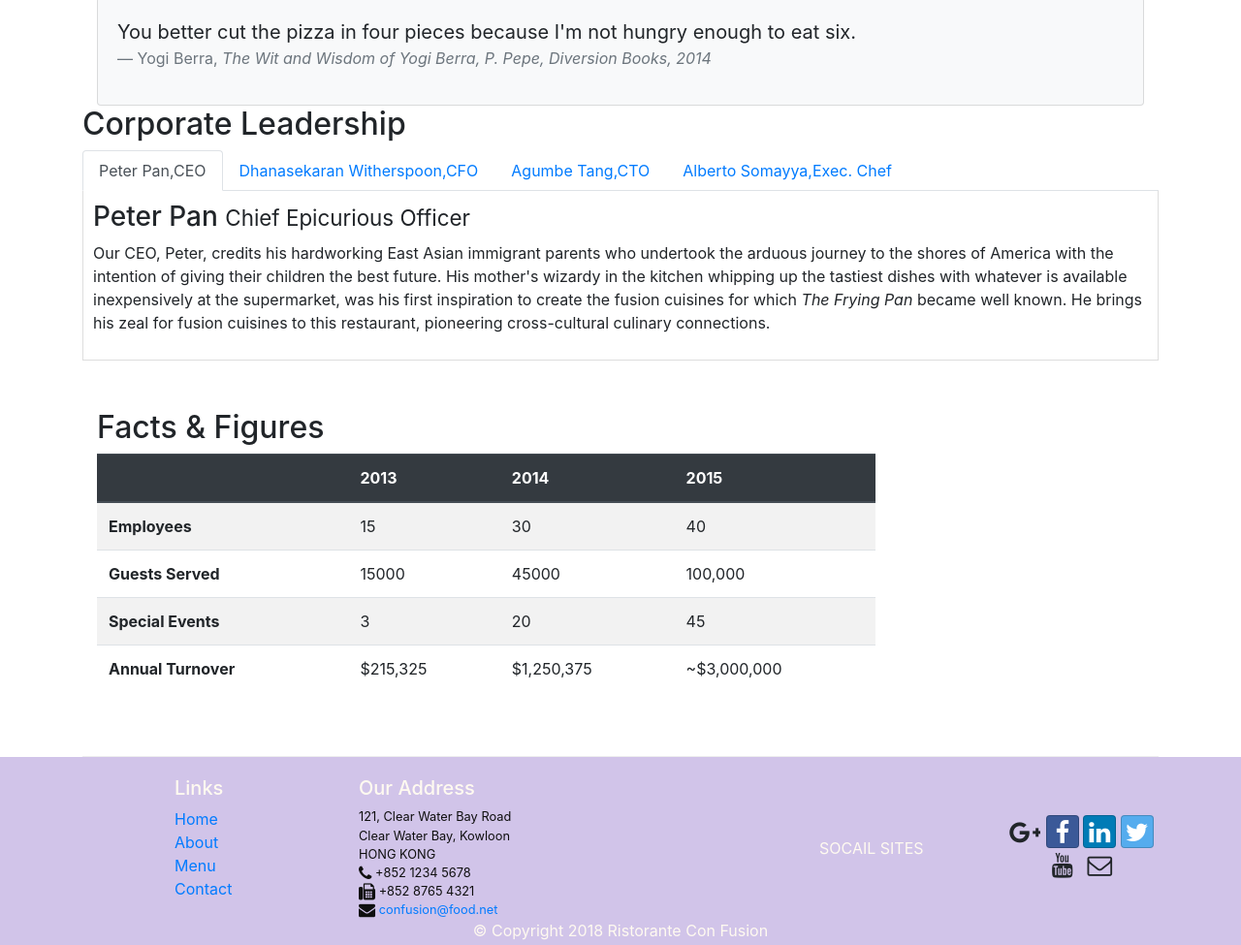
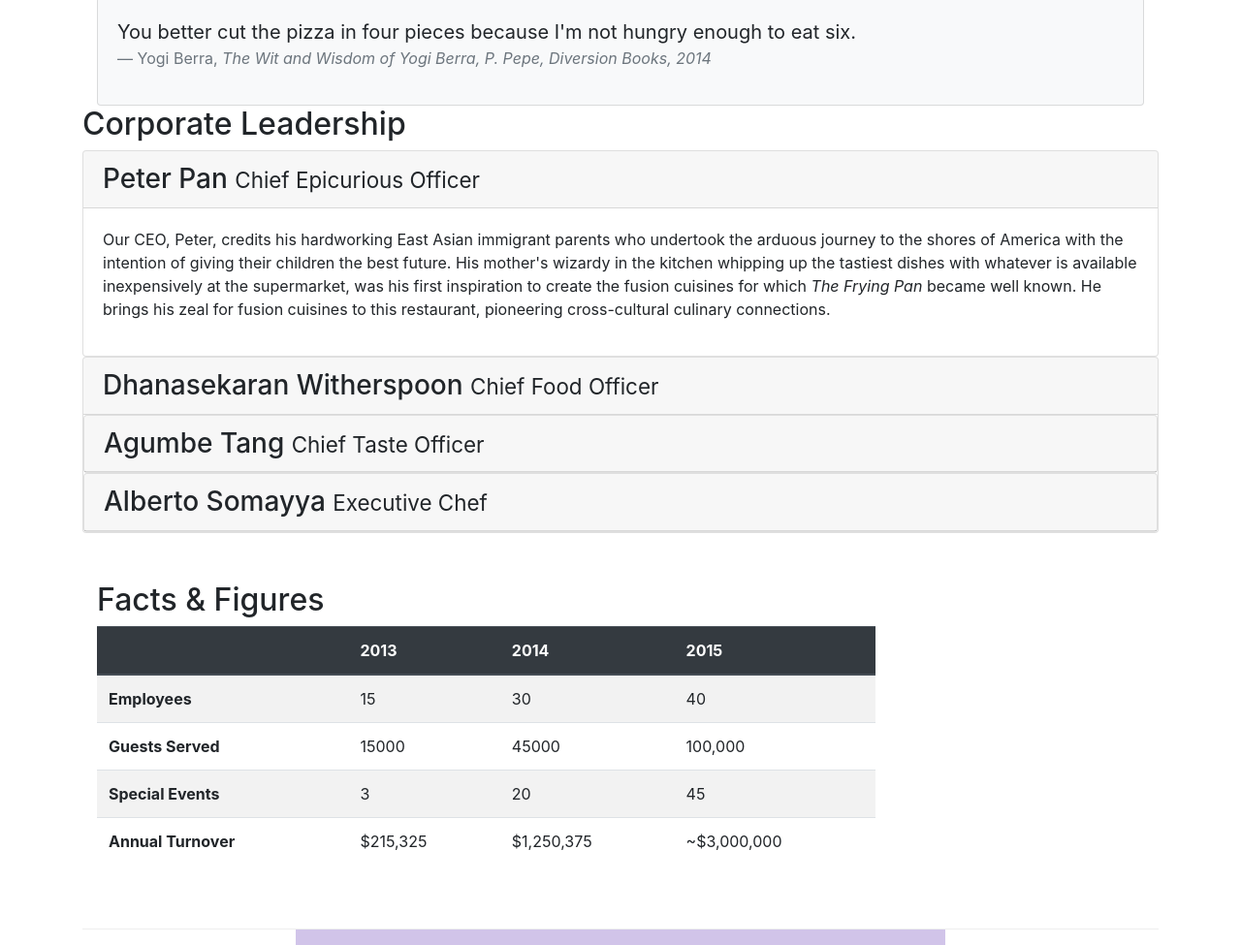
Before and after one commit to BilalRaza/bootstrap, a website: page aboutus.html in a window 1280 px wide. Shown: the part 762-1737 px from the top of the page at 97% size. Drawn offline with nearby package versions, Linux system fonts and the light colour scheme.

Commit message:
accordion

```diff
--- a/aboutus.html
+++ b/aboutus.html
@@ -116,6 +116,7 @@
         <div class="row">
             <div class=" col-sm-12">
                 <h2>Corporate Leadership</h2>
+                                           <!--
                 <ul class="nav nav-tabs">
                     <li class="nav-item">
                         <a class="nav-link active" href=#peter role="tab" data-toggle="tab">Peter Pan,CEO</a>
@@ -129,31 +130,78 @@
                             <li class="nav-item">
                                     <a class="nav-link " href=#alberto role="tab" data-toggle="tab">Alberto Somayya,Exec. Chef</a>
                                 </li>
+                                                    -->
+
+
+                </ul>
+            <div id="accordion">
+                <div class="card">
+<div class="card-header" role="tab" id="peterhead">
+    <h3 class="mb-0">
+        <a data-toggle="collapse" data-target="#peter" >
+        Peter Pan
+        <small>Chief Epicurious Officer</small>
+    </a></h3>
+
+</div>
+                        <div role="tabpanel" class="collapse show " id="peter" data-parent="#accordion">
+                            <div class="card-body">
+                                    <p  class="d-none d-sm-block ">Our CEO, Peter, credits his hardworking East Asian immigrant parents who undertook the arduous journey to the shores of America with the intention of giving their children the best future. His mother's wizardy in the kitchen whipping up the tastiest dishes with whatever is available inexpensively at the supermarket, was his first inspiration to create the fusion cuisines for which <em>The Frying Pan</em> became well known. He brings his zeal for fusion cuisines to this restaurant, pioneering cross-cultural culinary connections.</p>
+
+                            </div>
+
+                                 </div>
+                </div>
 
 
 
-                </ul>
-            <div class="tab-content">
-                <div role="tabpanel" class="tab-pane fade show active" id="peter">
-                    <h3>Peter Pan <small>Chief Epicurious Officer</small></h3>
-                    <p  class="d-none d-sm-block ">Our CEO, Peter, credits his hardworking East Asian immigrant parents who undertook the arduous journey to the shores of America with the intention of giving their children the best future. His mother's wizardy in the kitchen whipping up the tastiest dishes with whatever is available inexpensively at the supermarket, was his first inspiration to create the fusion cuisines for which <em>The Frying Pan</em> became well known. He brings his zeal for fusion cuisines to this restaurant, pioneering cross-cultural culinary connections.</p>
+
+              <div class="card">
+<div class="card-header" role="tab" id="danny">
+        <h3 class="mb-0">
+            <a data-toggle="collapse" data-target="#danny">
+            Dhanasekaran Witherspoon <small>Chief Food Officer</small>
+        </a></h3>
 </div>
-                <div role="tabpanel" class="tab-pane fade  " id="danny">
-                    <h3>Dhanasekaran Witherspoon <small>Chief Food Officer</small></h3>
+<div  class="collapse" id="danny" data-parent="#accordion">
+             <div class="card-body">
         <p class="d-none d-sm-block ">Our CFO, Danny, as he is affectionately referred to by his colleagues, comes from a long established family tradition in farming and produce. His experiences growing up on a farm in the Australian outback gave him great appreciation for varieties of food sources. As he puts it in his own words, <em>Everything that runs, wins, and everything that stays, pays!</em></p>
     </div>
-                    <div role="tabpanel" class="tab-pane fade  " id="agumbe">
-                    <h3>Agumbe Tang <small>Chief Taste Officer</small></h3>
+
+              </div>
+              <div class="card">
+                    <div class="card-header" role="tab" id="agumbehead">
+                    <h3 class="mb-0">
+                        <a class="collapsed" data-toggle="collapse" data-target="#agumbe">
+                        Agumbe Tang <small>Chief Taste Officer</small>
+                        </a>
+                    </h3>
+                </div>
+                <div class="collapse" id="agumbe" data-parent="#accordion">
+                        <div class="card-body">
                                 <p class="d-none d-sm-block ">Blessed with the most discerning gustatory sense, Agumbe, our CTO, personally ensures that every dish that we serve meets his exacting tastes. Our chefs dread the tongue lashing that ensues if their dish does not meet his exacting standards. He lives by his motto, <em>You click only if you survive my lick.</em></p>
                  </div>
-                    <div role="tabpanel" class="tab-pane fade  " id="alberto">
-                    <h3>Alberto Somayya <small>Executive Chef</small></h3>
+                 </div>
+                 </div>
+                 <div class="card">
+                            <div class="card-header" role="tab" id="albertohead">
+                            <h3 class="mb-0">
+                                <a class="collapsed" data-toggle="collapse" data-target="#alberto">
+                                Alberto Somayya <small>Executive Chef</small>
+                                </a>
+                            </h3>
+                        </div>
+                        <div class="collapse" id="alberto" data-parent="#accordion">
+                            <div class="card-body">
                                     <p class="d-none d-sm-block ">Award winning three-star Michelin chef with wide International experience having worked closely with whos-who in the culinary world, he specializes in creating mouthwatering Indo-Italian fusion experiences. He says, <em>Put together the cuisines from the two craziest cultures, and you get a winning hit! Amma Mia!</em></p>
+           </div>
            </div>
               </div>
 
             </div>
+
             </div>
+
        <div class="row row-content">
            <div class="col-12 col-sm-9">
                <h2>Facts &amp; Figures</h2>
```
Lines whose indentation alone changed are shown as unchanged.
